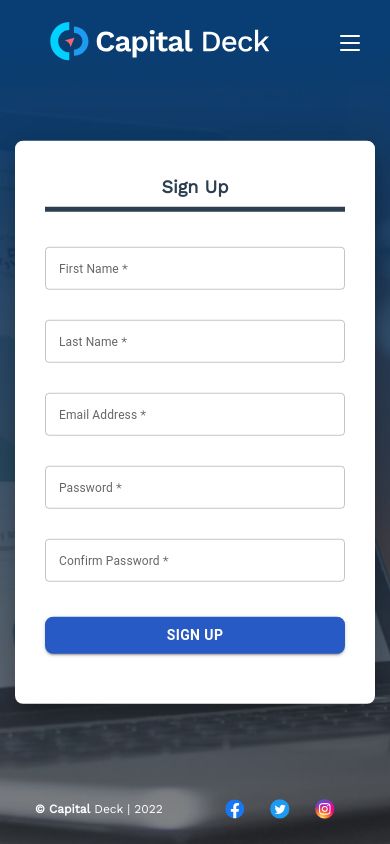
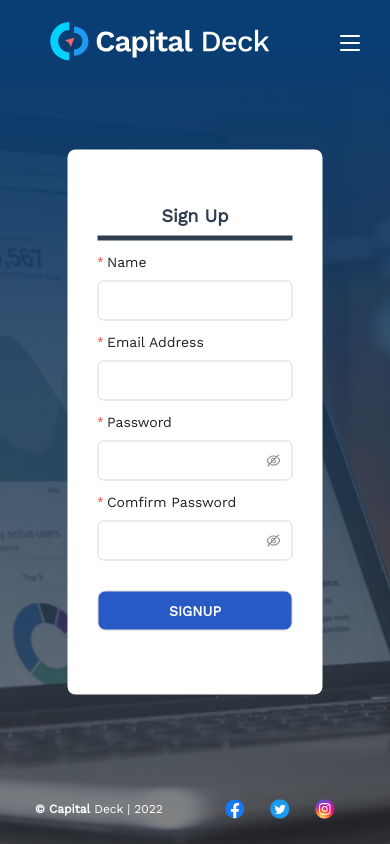
Before and after one commit to pesto-students/capital-deck-frontend-team1_ashish, a React (Create React App) app: page /signup in a window 390 px wide. Built offline with nearby package versions, Linux system fonts and the light colour scheme.

Commit message:
login, signup form design changes

```diff
--- a/package.json
+++ b/package.json
@@ -9,8 +9,8 @@
     "@testing-library/jest-dom": "5.16.5",
     "@testing-library/react": "13.4.0",
     "@testing-library/user-event": "13.5.0",
-    "antd": "^5.0.0",
-    "axios": "^1.1.3",
+    "antd": "5.0.0",
+    "axios": "1.1.3",
     "react": "18.2.0",
     "react-dom": "18.2.0",
     "react-router-dom": "6.4.3",
--- a/src/common_css/Form.css
+++ b/src/common_css/Form.css
@@ -1,17 +1,18 @@
+.form-container {
+  position: absolute;
+  top: 50%;
+  left: 50%;
+  transform: translate(-50%, -50%);
+  background-color: white;
+  padding: 30px;
+  border-radius: 8px;
+}
+
 .form-container .form-label {
   color: #2c3e50;
   font-weight: bold;
   font-size: 18px;
   margin: 0px 0px 20px 0px;
-}
-
-.form-container .MuiOutlinedInput-input {
-  padding: 10px !important;
-}
-
-.form-container .MuiFormLabel-root {
-  font-size: 12px !important;
-  line-height: 12px !important;
 }
 
 .error-container {
@@ -23,3 +24,66 @@
   width: 100vw;
   height: 100vh;
 }
+
+.login-form-label {
+  color: #2c3e50;
+  font-size: 18px;
+  font-weight: bold;
+  border-bottom: 5px solid #2c3e50;
+  padding: 10px 0px;
+  margin: 15px 0px 5px;
+  text-align: center;
+}
+
+.login-button {
+  width: 20vw;
+  color: #ffffff;
+  height: 40px;
+  margin: 20px 0px 10px;
+  background-color: #285ac5;
+  font-weight: bold;
+  border-radius: 8px;
+}
+
+.login-button:hover {
+  color: #b0e3e0 !important;
+}
+
+.antd-log-form-item-mod {
+  width: 20vw;
+  margin: 10px 0px;
+}
+
+.antd-log-form-item-textbox-mod {
+  height: 40px;
+}
+
+@media (max-width: 1180px) {
+  .login-button {
+    width: 30vw;
+  }
+
+  .antd-log-form-item-mod {
+    width: 30vw;
+  }
+}
+
+@media (max-width: 780px) {
+  .login-button {
+    width: 40vw;
+  }
+
+  .antd-log-form-item-mod {
+    width: 40vw;
+  }
+}
+
+@media (max-width: 480px) {
+  .login-button {
+    width: 50vw;
+  }
+
+  .antd-log-form-item-mod {
+    width: 50vw;
+  }
+}
--- a/src/components/LandingPage/Feedback.css
+++ b/src/components/LandingPage/Feedback.css
@@ -41,15 +41,6 @@
   margin: 15px 0px 5px;
 }
 
-.feedback-form .MuiOutlinedInput-input {
-  padding: 10px !important;
-}
-
-.feedback-form .MuiFormLabel-root {
-  font-size: 12px !important;
-  line-height: 12px !important;
-}
-
 .submit-button {
   background-color: #e3e3e3;
   font-weight: bold;
@@ -85,6 +76,10 @@
 
   .feedback-form {
     padding: 30px;
+  }
+
+  .antd-form-item-mod {
+    width: 55vw;
   }
 }
 
--- a/src/components/Login/LoginForm.js
+++ b/src/components/Login/LoginForm.js
@@ -1,66 +1,66 @@
-import React from 'react';
-import { Grid, Paper, TextField, Button } from '@mui/material';
+/* eslint-disable react/jsx-props-no-spreading */
+import React, { useState } from 'react';
+import { Button, Form, Input } from 'antd';
 import '../../common_css/Form.css';
 
 const LoginForm = () => {
-  const paperStyle = {
-    padding: '25px 30px 40px',
-    width: '300px',
-    margin: 'auto auto',
-    borderRadius: '8px',
-    position: 'absolute',
-    top: '50%',
-    left: '50%',
-    transform: 'translate(-50%,-50%)'
-  };
-  const formStyle = {
-    margin: '15px 0px'
-  };
-  const formBtnStyle = {
-    margin: '20px 0px 10px 0px',
-    backgroundColor: '#285AC5',
-    fontWeight: 'bold',
-    borderRadius: '8px'
-  };
+  const [formInput, setFormInput] = useState({ email: '', password: '' });
+  const [form] = Form.useForm();
+  const formItemLayout = null;
 
   return (
     <div className='form-container'>
-      <Grid align='center'>
-        <Paper elevation={20} style={paperStyle}>
-          <p className='form-label'>Login</p>
-          <form>
-            <TextField
-              style={formStyle}
-              variant='outlined'
-              required
-              fullWidth
-              id='email'
+      <p className='login-form-label'>Login</p>
+      <Form {...formItemLayout} layout='vertical' form={form}>
+        <Form.Item
           label='Email Address'
           name='email'
+          className='antd-log-form-item-mod'
+          rules={[
+            {
+              required: true,
+              message: 'Please enter your email!',
+              type: 'email'
+            }
+          ]}>
+          <Input
+            className='antd-log-form-item-textbox-mod'
+            value={formInput.email}
+            onChange={(e) => {
+              setFormInput({
+                ...formInput,
+                email: e.target.value
+              });
+            }}
           />
-            <TextField
-              style={formStyle}
-              variant='outlined'
-              required
-              fullWidth
+        </Form.Item>
+        <Form.Item
+          label='Password'
           name='password'
-              label='Password'
-              type='password'
-              id='password'
+          className='antd-log-form-item-mod'
+          rules={[
+            {
+              required: true,
+              message: 'Please enter your password!'
+            }
+          ]}>
+          <Input.Password
+            className='antd-log-form-item-textbox-mod'
+            value={formInput.password}
+            onChange={(e) => {
+              setFormInput({
+                ...formInput,
+                password: e.target.value
+              });
+            }}
           />
-          </form>
-          <div>
-            <Button
-              style={formBtnStyle}
-              type='submit'
-              fullWidth
-              variant='contained'
-              color='primary'>
-              Login
+        </Form.Item>
+        <Form.Item>
+          <Button htmlType='submit' className='login-button'>
+            LOGIN
           </Button>
-          </div>
-        </Paper>
-      </Grid>
+        </Form.Item>
+      </Form>
     </div>
   );
 };
--- a/src/components/SignUp/SignUpForm.js
+++ b/src/components/SignUp/SignUpForm.js
@@ -1,31 +1,114 @@
-import React from 'react';
-import { Grid, Paper, TextField, Button } from '@mui/material';
+/* eslint-disable react/jsx-props-no-spreading */
+import React, { useState } from 'react';
+import { Button, Form, Input } from 'antd';
 import '../../common_css/Form.css';
 
 const SignUpForm = () => {
-  const paperStyle = {
-    padding: '25px 30px 40px',
-    width: '300px',
-    margin: 'auto auto',
-    borderRadius: '8px',
-    position: 'absolute',
-    top: '50%',
-    left: '50%',
-    transform: 'translate(-50%,-50%)'
-  };
-  const formStyle = {
-    margin: '15px 0px'
-  };
-  const formBtnStyle = {
-    margin: '20px 0px 10px 0px',
-    backgroundColor: '#285AC5',
-    fontWeight: 'bold',
-    borderRadius: '8px'
-  };
+  const [formInput, setFormInput] = useState({
+    name: '',
+    email: '',
+    password: '',
+    cpassword: ''
+  });
+  const [form] = Form.useForm();
+  const formItemLayout = null;
 
   return (
     <div className='form-container'>
-      <Grid align='center'>
+      <p className='login-form-label'>Sign Up</p>
+      <Form {...formItemLayout} layout='vertical' form={form}>
+        <Form.Item
+          label='Name'
+          name='name'
+          className='antd-log-form-item-mod'
+          rules={[
+            {
+              required: true,
+              message: 'Please enter your name!'
+            }
+          ]}>
+          <Input
+            className='antd-log-form-item-textbox-mod'
+            value={formInput.name}
+            onChange={(e) => {
+              setFormInput({
+                ...formInput,
+                name: e.target.value
+              });
+            }}
+          />
+        </Form.Item>
+        <Form.Item
+          label='Email Address'
+          name='email'
+          className='antd-log-form-item-mod'
+          rules={[
+            {
+              required: true,
+              message: 'Please enter your email!',
+              type: 'email'
+            }
+          ]}>
+          <Input
+            className='antd-log-form-item-textbox-mod'
+            value={formInput.email}
+            onChange={(e) => {
+              setFormInput({
+                ...formInput,
+                email: e.target.value
+              });
+            }}
+          />
+        </Form.Item>
+        <Form.Item
+          label='Password'
+          name='password'
+          className='antd-log-form-item-mod'
+          rules={[
+            {
+              required: true,
+              message: 'Please enter your password!'
+            }
+          ]}>
+          <Input.Password
+            className='antd-log-form-item-textbox-mod'
+            value={formInput.password}
+            onChange={(e) => {
+              setFormInput({
+                ...formInput,
+                password: e.target.value
+              });
+            }}
+          />
+        </Form.Item>
+        <Form.Item
+          label='Comfirm Password'
+          name='cpassword'
+          className='antd-log-form-item-mod'
+          rules={[
+            {
+              required: true,
+              message: 'Please enter your confirm password!'
+            }
+          ]}>
+          <Input.Password
+            className='antd-log-form-item-textbox-mod'
+            value={formInput.cpassword}
+            onChange={(e) => {
+              setFormInput({
+                ...formInput,
+                cpassword: e.target.value
+              });
+            }}
+          />
+        </Form.Item>
+        <Form.Item>
+          <Button htmlType='submit' className='login-button'>
+            SIGNUP
+          </Button>
+        </Form.Item>
+      </Form>
+      {/* <Grid align='center'>
         <Paper elevation={20} style={paperStyle}>
           <p className='form-label'>Sign Up</p>
           <form>
@@ -88,7 +171,7 @@ const SignUpForm = () => {
             </Button>
           </div>
         </Paper>
-      </Grid>
+      </Grid> */}
     </div>
   );
 };
```
Also changed, not shown: 1 other file (tests, documents, lock files or other folders). Lines whose indentation alone changed are shown as unchanged.
